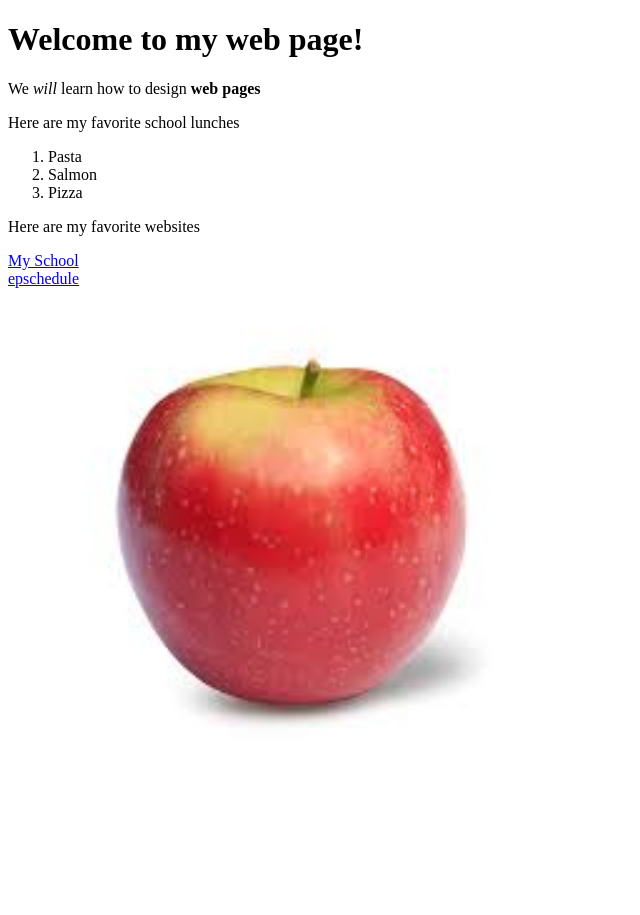
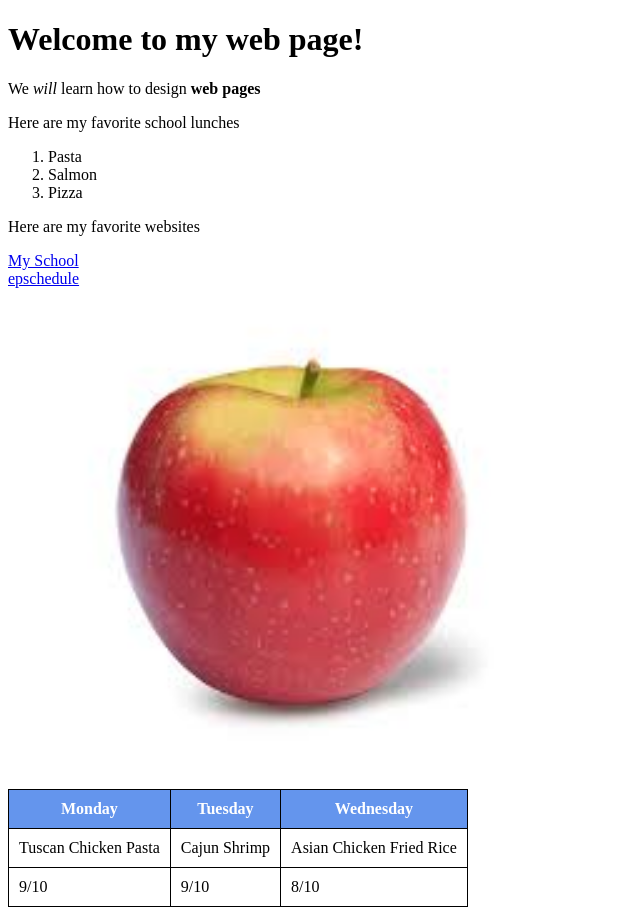
Before and after one commit to akuttiyan/akuttiyan.github.io, a plain HTML site: page basic/index.html in a window 1280 px wide. Shown: the whole page, without its empty margins (0-640 px from the left). Before the commit the page ends 800 px from the top, so only its background shows below. Drawn offline with Linux system fonts and the light colour scheme.

Commit message:
added a table with style

```diff
--- a/basic/index.html
+++ b/basic/index.html
@@ -5,6 +5,21 @@
     <meta http-equiv="X-UA-Compatible" content="IE=edge">
     <meta name="viewport" content="width=device-width, initial-scale=1.0">
     <title>My First Webpage!</title>
+    <style>
+        table,
+        th,
+        td {
+            border: 1px solid black;
+            border-collapse: collapse;
+            padding: 10px;
+        }
+
+        th{
+            background-color: cornflowerblue;
+            color: white
+
+        }
+    </style>
 </head>
 
 <body>
@@ -19,9 +34,29 @@
     </ol>
 
     <p>Here are my favorite websites</p>
-    <a href="https://eastsideprep.org">My School</a><br>
-    <a href="https://www.epschedule.com/">epschedule</a><br>
+    <a href="https://eastsideprep.org" target="_blank">My School</a><br>
+    <a href="https://www.epschedule.com/" target="_blank">epschedule</a><br>
     <img src="image/apple fruit.jfif" alt="Apple Fruit" style="width:50%">
+
+     <!--New tags: Table, Youtube and Google Maps-->
+     <table>
+        <tr>
+            <th>Monday</th>
+            <th>Tuesday</th>
+            <th>Wednesday</th>
+
+        </tr>
+        <tr>
+            <td>Tuscan Chicken Pasta</td>
+            <td>Cajun Shrimp</td>
+            <td>Asian Chicken Fried Rice</td>
+        </tr>
+        <tr>
+            <td>9/10</td>
+            <td>9/10</td>
+            <td>8/10</td>
+        </tr>
+     </table>
 
 </body>
 </html>
```
